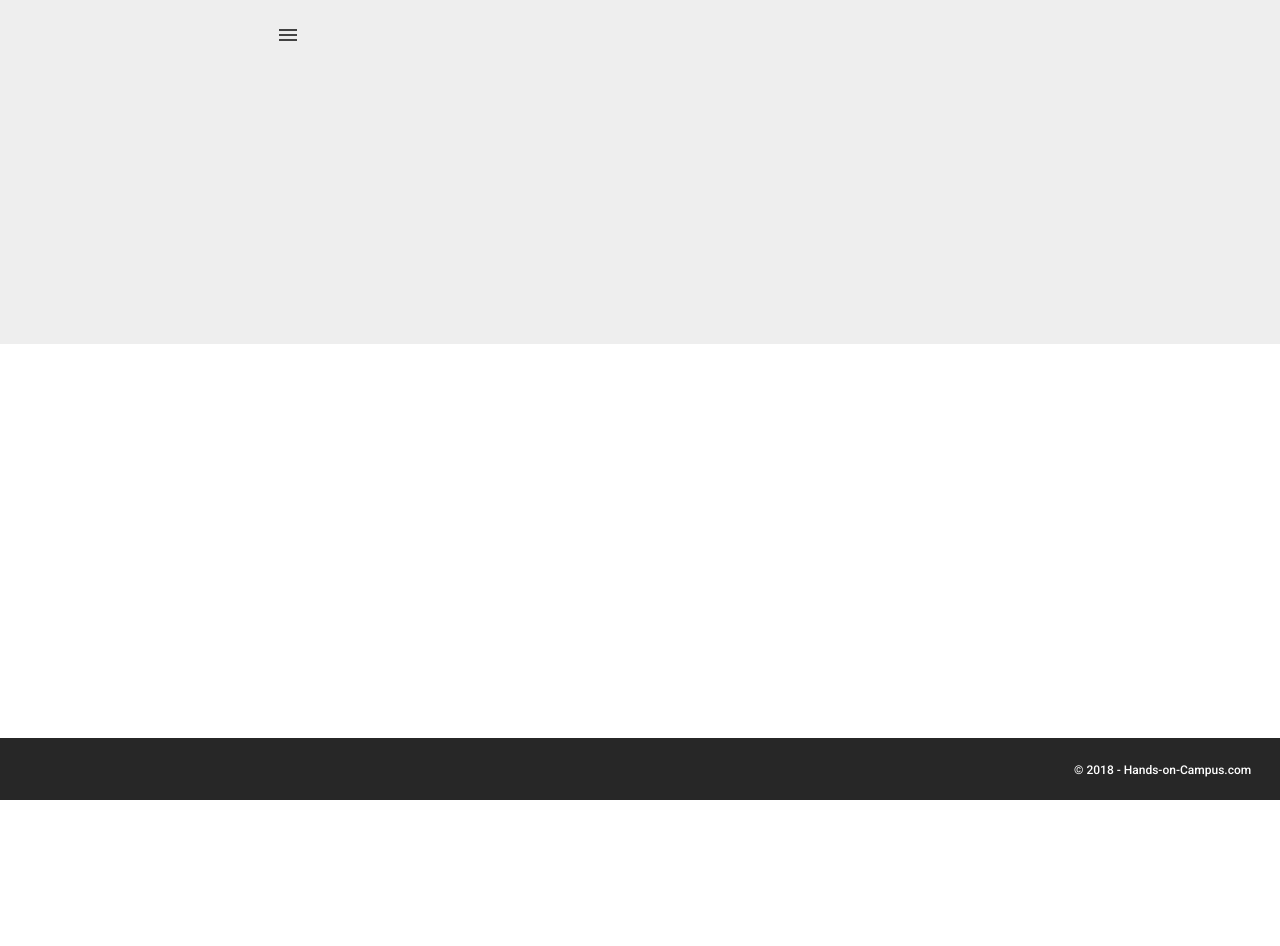
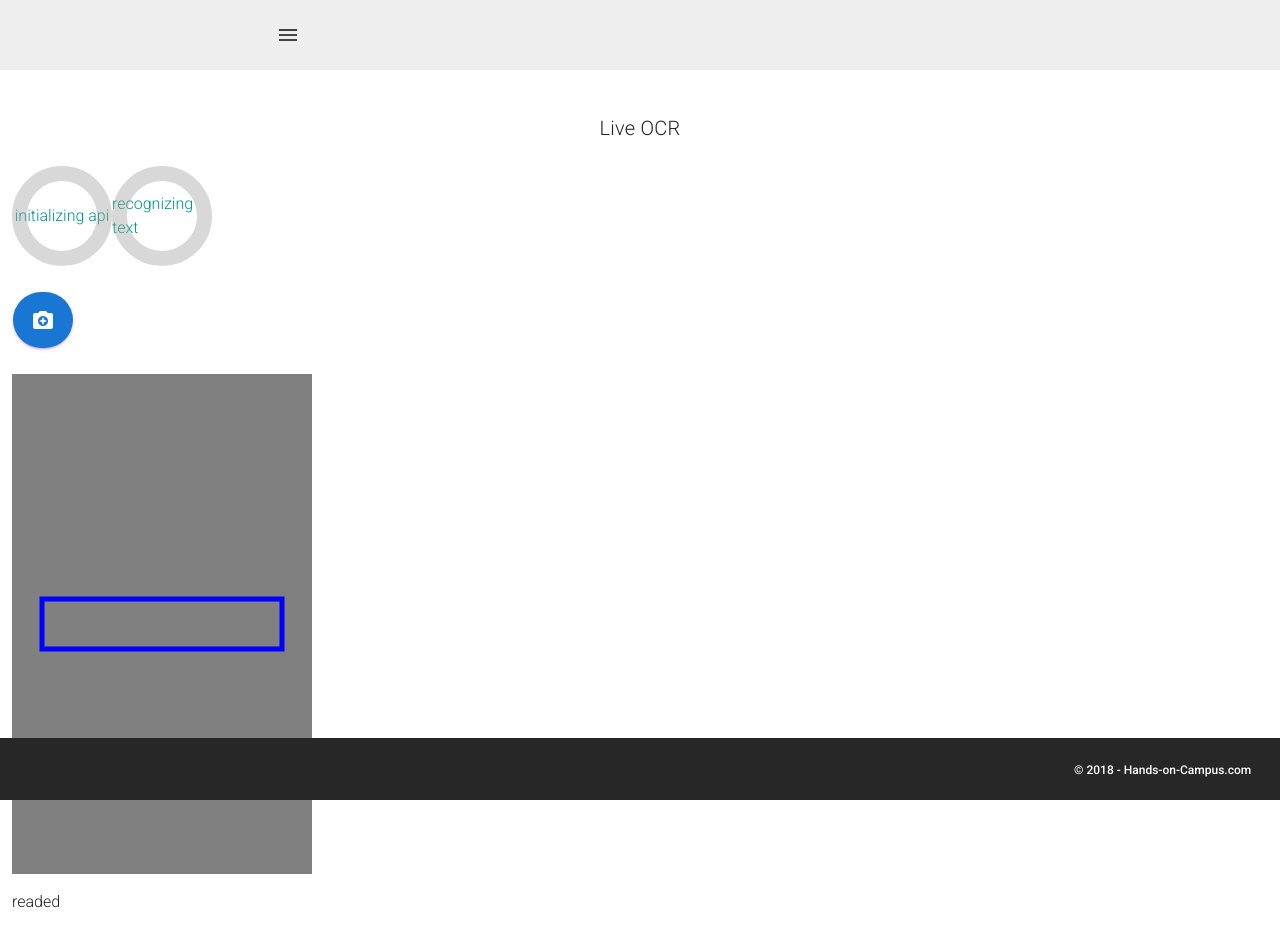
Before and after one commit to carpstrim/nuxt-apps, a Nuxt app in the folder launcher/hosting/: page /app/live-ocr in a window 1280 px wide. Shown: the top 946 px of the page. Before the commit the page ends 800 px from the top, so only its background shows below. Built offline with nearby package versions, Linux system fonts and the light colour scheme.

Commit message:
camera reader

```diff
--- /dev/null
+++ b/launcher/hosting/components/CameraReader.vue
@@ -0,0 +1,149 @@
+<template>
+  <div
+    class="parent"
+    :style="`height:`+height+'px'"
+  >
+    <video
+      style="background-color:grey"
+      class="pos-ab"
+      :width="width"
+      :height="height"
+      autoplay
+    />
+    <canvas
+      id="canvas"
+      class="pos-ab"
+      :width="width"
+      :height="height"
+    ></canvas>
+  </div>
+</template>
+
+<script>
+export default {
+  props: {
+    value: {
+      type: Boolean,
+      default: false
+    },
+    open: {
+      type: Boolean,
+      default: false
+    },
+    processor: {
+      type: Function,
+      default: im => {
+        console.log("running...", { im });
+      }
+    },
+    pause: {
+      type: Boolean,
+      default: false
+    },
+    width: {
+      default: window.innerWidth
+    },
+    height: {
+      default: window.innerHeight
+    },
+    processInterval: {
+      default: 500
+    },
+    frameRate: {
+      default: 10
+    }
+  }, //width,height,framerate interval imagefunction
+  data() {
+    return {
+      mediaStream: false,
+      timer: null,
+      context: null,
+      video: null,
+      rectLocation: []
+    };
+  },
+  computed: {},
+  mounted() {
+    const rectSize = { w: this.width * 0.8, h: this.height * 0.1 };
+    this.rectLocation = [
+      (this.width - rectSize.w) / 2,
+      (this.height - rectSize.h) / 2,
+      rectSize.w,
+      rectSize.h
+    ];
+
+    /* canvas setup (distination of video snapshot) */
+    const canv = document.createElement("canvas");
+    canv.height = this.height;
+    canv.width = this.width;
+    this.context = canv.getContext("2d");
+    this.video = document.querySelector("video");
+
+    const ctx = document.getElementById("canvas").getContext("2d");
+    ctx.lineWidth = 5;
+    ctx.strokeStyle = "rgb(0,0,255)";
+    ctx.strokeRect(...this.rectLocation);
+  },
+  beforeDestroy() {
+    this.cameraStop();
+  },
+  methods: {
+    cameraStart() {
+      navigator.mediaDevices
+        .getUserMedia({
+          audio: false,
+          video: {
+            width: this.width,
+            height: this.height,
+            frameRate: { ideal: this.frameRate, max: this.frameRate }
+          }
+        })
+        .then(mediaStream => {
+          this.mediaStream = mediaStream;
+          this.video.srcObject = this.mediaStream;
+          this.readerStart();
+        });
+    },
+    cameraStop() {
+      this.readerStop();
+      this.mediaStream.getVideoTracks().forEach(track => {
+        track.stop();
+      });
+      console.log("camera stopped");
+    },
+    readerStart() {
+      this.readerStop();
+      this.timer = setInterval(() => {
+        if (!this.open) return;
+        this.context.drawImage(this.video, 0, 0, this.width, this.height);
+        const im = this.context.getImageData(...this.rectLocation);
+
+        if (!this.pause) {
+          console.log("start!!!");
+          this.processor(im);
+        } else {
+          console.log("paused");
+        }
+      }, this.processInterval);
+    },
+    readerStop() {
+      if (this.timer) clearInterval(this.timer);
+    }
+  },
+  watch: {
+    open(val) {
+      if (val) this.cameraStart();
+      if (!val) this.cameraStop();
+    }
+  }
+};
+</script>
+
+<style>
+.parent {
+  position: relative;
+}
+.pos-ab {
+  position: absolute;
+}
+</style>
--- a/launcher/hosting/package.json
+++ b/launcher/hosting/package.json
@@ -20,6 +20,7 @@
     "jsqr": "^1.2.0",
     "lodash": "^4.17.11",
     "nuxt": "^2.4.0",
+    "tesseract.js": "^1.0.19",
     "viz.js": "^2.1.2",
     "vue-ctk-date-time-picker": "^2.1.1",
     "vue-infinite-loading": "^2.4.4",
--- /dev/null
+++ b/launcher/hosting/pages/app/live-ocr.vue
@@ -0,0 +1,118 @@
+<template>
+  <v-container
+    fluid
+    grid-list-lg
+    class="container"
+  >
+    <v-layout
+      row
+      wrap
+      justify-center
+    >
+      <div
+        id="e1"
+        style="max-width: 500px; margin: auto;"
+      >
+        <v-flex xs12>
+          <h1 class="title">Live OCR</h1>
+        </v-flex>
+      </div>
+      <v-flex xs12>
+        <v-progress-circular
+          v-for="progress in progressAry"
+          :key="progress.status"
+          :rotate="-90"
+          :size="100"
+          :width="15"
+          :value="progress.progress"
+          color="teal"
+        >
+          {{ progress.status }}
+        </v-progress-circular>
+      </v-flex>
+      <v-flex
+        xs12
+        justify-center
+      >
+        <v-btn
+          fab
+          dark
+          middle
+          color="primary"
+          @click="isCameraOpen=!isCameraOpen"
+        >
+          <v-icon>camera_enhance</v-icon>
+        </v-btn>
+
+      </v-flex>
+      <v-flex xs12>
+        <camera-reader
+          :open="isCameraOpen"
+          width=300
+          height=500
+          :processor="processor"
+          :processInterval="500"
+          :pause="pause"
+          frameRate="10"
+        ></camera-reader>
+      </v-flex>
+      <v-flex xs12>
+        readed
+        <p
+          v-for="text in readed"
+          :key="text"
+        >
+          {{text}}
+        </p>
+      </v-flex>
+    </v-layout>
+  </v-container>
+</template>
+
+<script>
+import Tesseract from "tesseract.js";
+
+export default {
+  data() {
+    return {
+      srcObject: "",
+      isCameraOpen: false,
+      readed: [],
+      pause: false,
+      progresses: {
+        "initializing api": 0,
+        "recognizing text": 0
+      }
+    };
+  },
+  computed: {
+    progressAry() {
+      return Object.keys(this.progresses).map(status => ({
+        status,
+        progress: this.progresses[status]
+      }));
+    }
+  },
+  methods: {
+    processor(im) {
+      const code = null;
+      this.pause = true;
+      Tesseract.recognize(im, { lang: "jpn" })
+        .progress(({ status, progress }) => {
+          this.progresses[status] = progress * 100;
+        })
+        .then(result => {
+          for (let status in this.progresses) {
+            this.progresses[status] = 0;
+          }
+          console.log("result", result);
+          this.readed.unshift(`${Date.now()}:${result.text}`);
+          this.pause = false;
+        });
+    }
+  }
+};
+</script>
+
+<style>
+</style>
--- a/launcher/hosting/pages/app/qrcode-reader.vue
+++ b/launcher/hosting/pages/app/qrcode-reader.vue
@@ -43,11 +43,13 @@
         ></v-progress-circular>
       </v-flex>
       <v-flex xs12>
-        <video
-          :width="width"
-          :height="height"
-          autoplay
-        />
+        <camera-reader
+          :open="isCameraOpen"
+          width=300
+          height=500
+          :processor="processor"
+          frameRate="10"
+        ></camera-reader>
       </v-flex>
       <v-flex xs12>{{readed}}</v-flex>
     </v-layout>
@@ -60,83 +62,19 @@ export default {
   data() {
     return {
       srcObject: "",
-      width: 300,
-      height: 600,
-      onLine: true,
-      userId: "",
-      token: "",
       doneQR: false,
-      mediaStream: false,
       isCameraOpen: false,
-      timer: null,
-      context: null,
-      video: null,
       readed: null
     };
   },
-  mounted() {
-    /* canvas setup (distination of video snapshot) */
-    const canv = document.createElement("canvas");
-    canv.height = this.height;
-    canv.width = this.width;
-    this.context = canv.getContext("2d");
-    this.video = document.querySelector("video");
-  },
-  beforeDestroy() {
-    this.cameraStop();
-  },
-  computed: {},
   methods: {
-    cameraStart() {
-      this.doneQR = false;
-      this.isCameraOpen = true;
-      navigator.mediaDevices
-        .getUserMedia({
-          audio: false,
-          video: {
-            width: this.width,
-            height: this.height,
-            frameRate: { ideal: 10, max: 10 }
-          }
-        })
-        .then(mediaStream => {
-          this.mediaStream = mediaStream;
-          this.video.srcObject = this.mediaStream;
-          this.readerStart();
-        });
-    },
-    cameraStop() {
-      this.isCameraOpen = false;
-      this.readerStop();
-      this.mediaStream.getVideoTracks().forEach(track => {
-        track.stop();
-      });
-      console.log("camera stopped");
-    },
-    readerStart() {
-      this.readerStop();
-      this.timer = setInterval(() => {
-        console.log("running .....");
-        if (!this.isCameraOpen) return;
-        this.context.drawImage(this.video, 0, 0, this.width, this.height);
-        const im = this.context.getImageData(0, 0, this.width, this.height);
+    processor(im) {
       const code = jsQR(im.data, im.width, im.height);
       if (code) {
         console.log("Found QR code", code, code.data);
         this.readed = code.data;
         this.doneQR = true;
       }
-      }, 500);
-    },
-    readerStop() {
-      if (this.timer) clearInterval(this.timer);
-    }
-  },
-  watch: {
-    isCameraOpen(val) {
-      if (val) this.cameraStart();
-
-      if (!val) this.cameraStop();
     }
   }
 };
--- a/launcher/hosting/pages/sandbox.vue
+++ b/launcher/hosting/pages/sandbox.vue
@@ -1,21 +1,40 @@
 <template>
-  <date-picker
-    v-model="value"
-    label="date"
-  />
+  <div>
+    <v-btn
+      fab
+      dark
+      middle
+      color="primary"
+      @click="open=!open"
+    >
+      <v-icon>camera_enhance</v-icon>
+    </v-btn>
+    {{readed}}
+    <camera-reader
+      :open="open"
+      :processor="processor"
+      frameRate="5"
+    ></camera-reader>
+  </div>
 </template>
 
 <script>
+import jsQR from "jsQR";
+
 export default {
   data() {
     return {
-      datetime: "",
-      value: null
+      open: false,
+      readed: null
     };
   },
-  watch: {
-    value(val) {
-      console.log("parent", { val });
+  methods: {
+    processor(im) {
+      const code = jsQR(im.data, im.width, im.height);
+      if (code) {
+        console.log("Found QR code", code, code.data);
+        this.readed = code.data;
+      }
     }
   }
 };
--- a/launcher/hosting/plugins/components.js
+++ b/launcher/hosting/plugins/components.js
@@ -7,10 +7,12 @@ import VContextMenu from '@/components/VContextMenu'
 import VImageUpload from '@/components/VImageUpload'
 import VAddressForm from '@/components/VAddressForm'
 import DatePicker from '@/components/DatePicker'
+import CameraReader from '@/components/CameraReader'
 
 Vue.mixin({
   components: {
     MaterialCard,
+    CameraReader,
     HelperOffset,
     UploadBtn,
     VContextMenu,
```
Also changed, not shown: 2 other files (tests, documents, lock files or other folders). Lines whose indentation alone changed are shown as unchanged.
